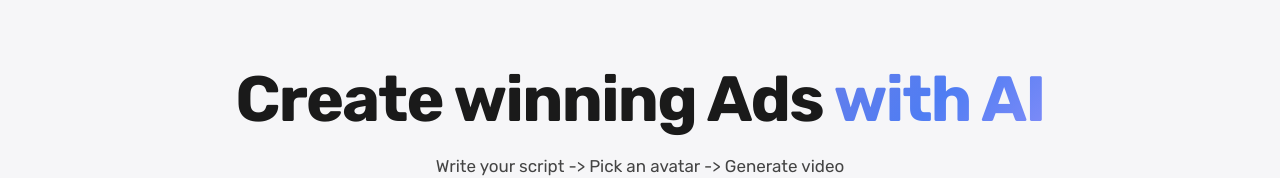
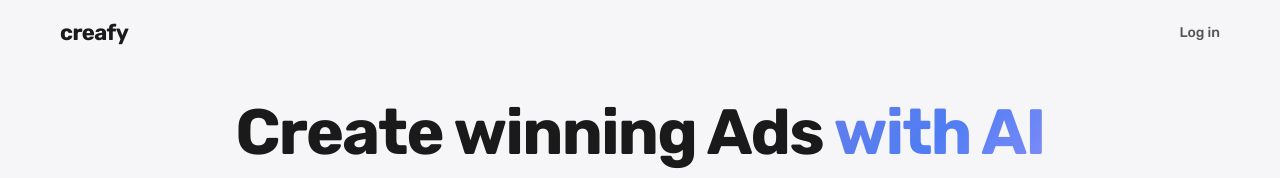
Before and after one commit to arthuruspro/creafy.ai, a Next.js app: page / in a window 1280 px wide. Shown: the top 178 px of the page. Built offline with nearby package versions, Linux system fonts and the light colour scheme.

Commit message:
Add top nav with logo + Log in

```diff
--- a/src/app/page.tsx
+++ b/src/app/page.tsx
@@ -161,7 +161,7 @@ function Hero() {
   const typed = useTypingAnimation(["Agency", "App", "TikTok", "DTC", "SaaS"]);
 
   return (
-    <section className="pt-10 md:pt-16 pb-6 bg-[#F6F6F8]">
+    <section className="pt-4 md:pt-8 pb-6 bg-[#F6F6F8]">
       <div className="container-main text-center">
         {/* Main headline */}
         <h1 className="text-[36px] md:text-[52px] lg:text-[64px] font-extrabold text-[#1a1a1a] leading-[1.1] mb-5 tracking-tight">
@@ -383,9 +383,21 @@ function Footer() {
    PAGE
    ═══════════════════════════════════════════ */
 
+function TopNav() {
+  return (
+    <nav className="py-4 bg-[#F6F6F8]">
+      <div className="container-main flex items-center justify-between">
+        <span className="text-[22px] font-extrabold text-[#1a1a1a] tracking-tight">creafy</span>
+        <a href="#" className="text-[14px] font-medium text-[#555] hover:text-[#1a1a1a] transition-colors">Log in</a>
+      </div>
+    </nav>
+  );
+}
+
 export default function Home() {
   return (
     <main>
+      <TopNav />
       <Hero />
       <BetterVideoAds />
       <ProductInHand />
```
